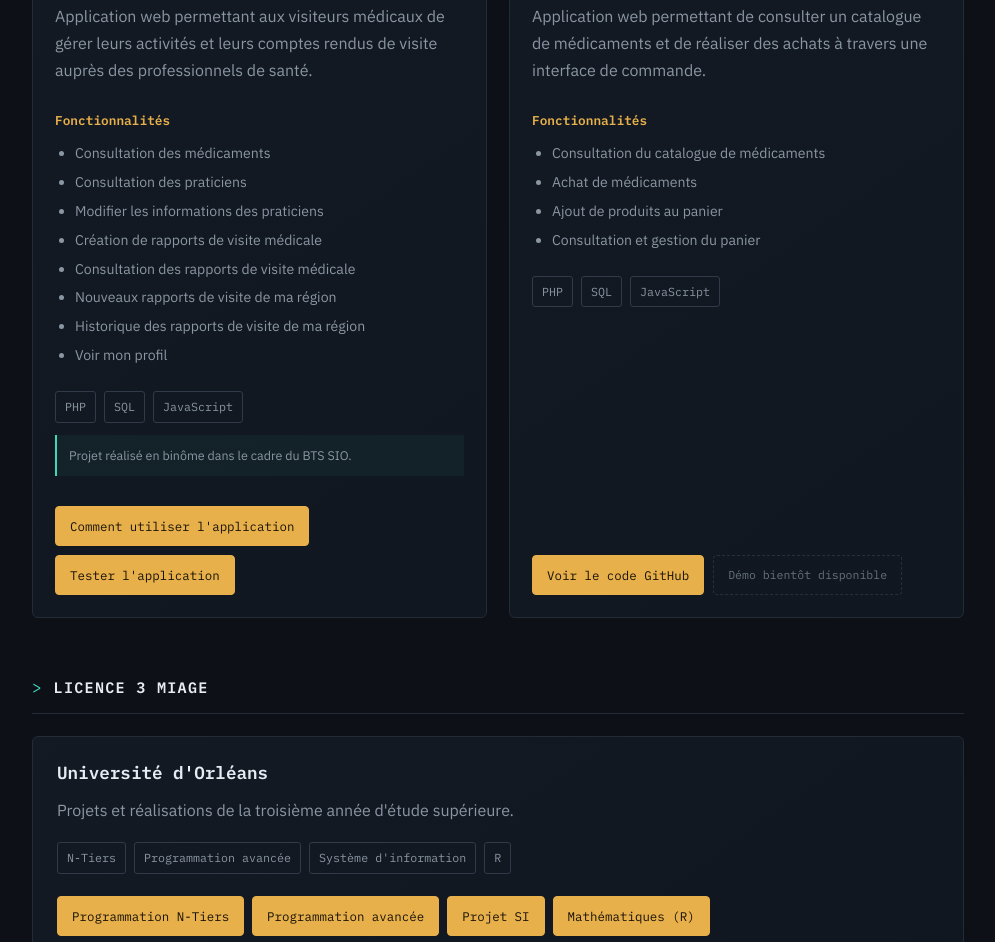
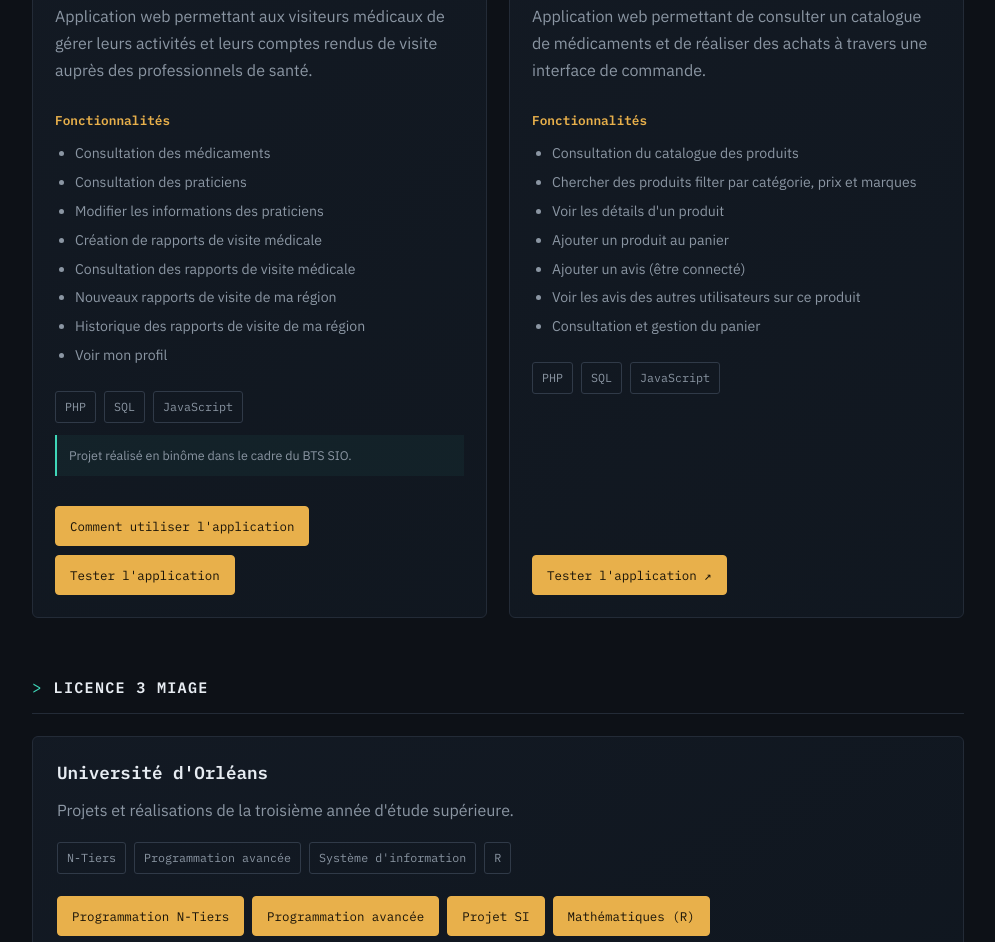
Before and after one commit to kevinlemaitre/kevinlemaitre.github.io, a plain HTML site: page projects.html in a window 1280 px wide. Shown: the part 1454-2396 px from the top of the page, without its empty margins (142-1137 px from the left). Drawn offline with Linux system fonts and the light colour scheme.

Commit message:
ajout test projet2 GSB

```diff
--- a/projects.html
+++ b/projects.html
@@ -206,9 +206,12 @@
             <h4>Fonctionnalités</h4>
 
             <ul class="gsb-features">
-              <li>Consultation du catalogue de médicaments</li>
-              <li>Achat de médicaments</li>
-              <li>Ajout de produits au panier</li>
+              <li>Consultation du catalogue des produits</li>
+              <li>Chercher des produits filter par catégorie, prix et marques</li>
+              <li>Voir les détails d'un produit</li>
+              <li>Ajouter un produit au panier</li>
+              <li>Ajouter un avis (être connecté)</li>
+              <li>Voir les avis des autres utilisateurs sur ce produit</li>
               <li>Consultation et gestion du panier</li>
             </ul>
 
@@ -221,16 +224,11 @@
             <div class="gsb-actions">
               <a
                 class="btn primary"
-                href="https://github.com/kevinlemaitre/GsbParam"
+                href="https://projet1gsb.alwaysdata.net/gsbparam"
                 target="_blank"
                 rel="noopener noreferrer">
-                Voir le code GitHub
+                Tester l'application ↗
               </a>
-
-              <span class="btn gsb-demo-disabled"
-                    aria-disabled="true">
-                Démo bientôt disponible
-              </span>
             </div>
 
           </div>
```
